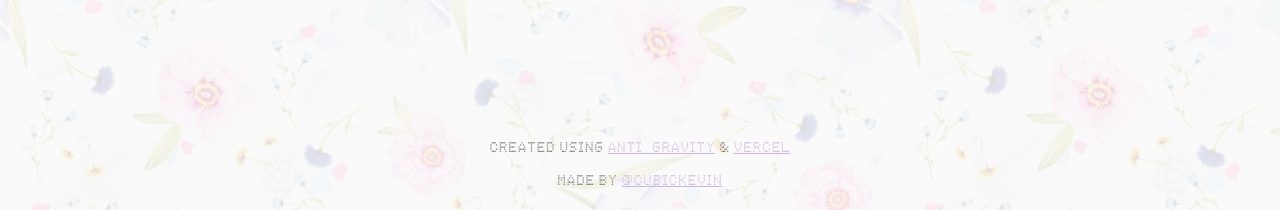
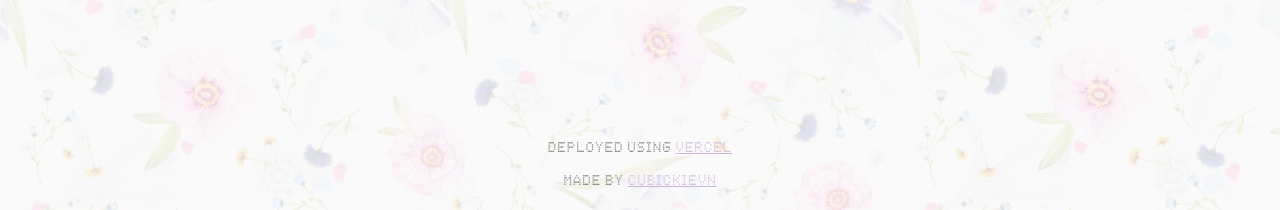
Before and after one commit to kevinexpertsz-stack/BloomForYou, a React (Vite) app: page / in a window 1280 px wide. Shown: the part 590-800 px from the top of the page. Built offline with nearby package versions, Linux system fonts and the light colour scheme; a web font is replaced by a local one.

Commit message:
style: update footer credits

```diff
--- a/src/pages/Home.jsx
+++ b/src/pages/Home.jsx
@@ -62,11 +62,11 @@ const Home = ({ theme, setTheme }) => {
             </div>
 
             <footer className="delay-4 animate-fade-in" style={{ textAlign: 'center', color: 'var(--color-text-light)', fontSize: '0.8rem', marginTop: 'auto', fontFamily: 'var(--font-ndot)', letterSpacing: '1px' }}>
-                <p style={{ marginBottom: '0.6rem' }}>
-                    Created using <a href="https://antigravity.google/" target="_blank" rel="noopener noreferrer" style={{ color: 'var(--color-primary)', textDecoration: 'underline' }}>Anti_Gravity</a> & <a href="https://vercel.com/new" target="_blank" rel="noopener noreferrer" style={{ color: 'var(--color-primary)', textDecoration: 'underline' }}>Vercel</a>
+                <p style={{ marginBottom: '0.6rem', textTransform: 'uppercase' }}>
+                    Deployed using <a href="https://vercel.com" target="_blank" rel="noopener noreferrer" style={{ color: 'var(--color-primary)', textDecoration: 'underline' }}>Vercel</a>
                 </p>
-                <div>
-                    <span>Made by <a href="https://www.instagram.com/cubickevin?igsh=MWc3dHlhc3d0ODMzaA%3D%3D&utm_source=qr" target="_blank" rel="noopener noreferrer" style={{ color: 'var(--color-primary)', textDecoration: 'underline' }}>@cubickevin</a></span>
+                <div style={{ textTransform: 'uppercase' }}>
+                    <span>Made by <a href="https://www.instagram.com/cubickevin?igsh=MWc3dHlhc3d0ODMzaA%3D%3D&utm_source=qr" target="_blank" rel="noopener noreferrer" style={{ color: 'var(--color-primary)', textDecoration: 'underline' }}>CUBICKIEVN</a></span>
                 </div>
             </footer>
         </div>
```
